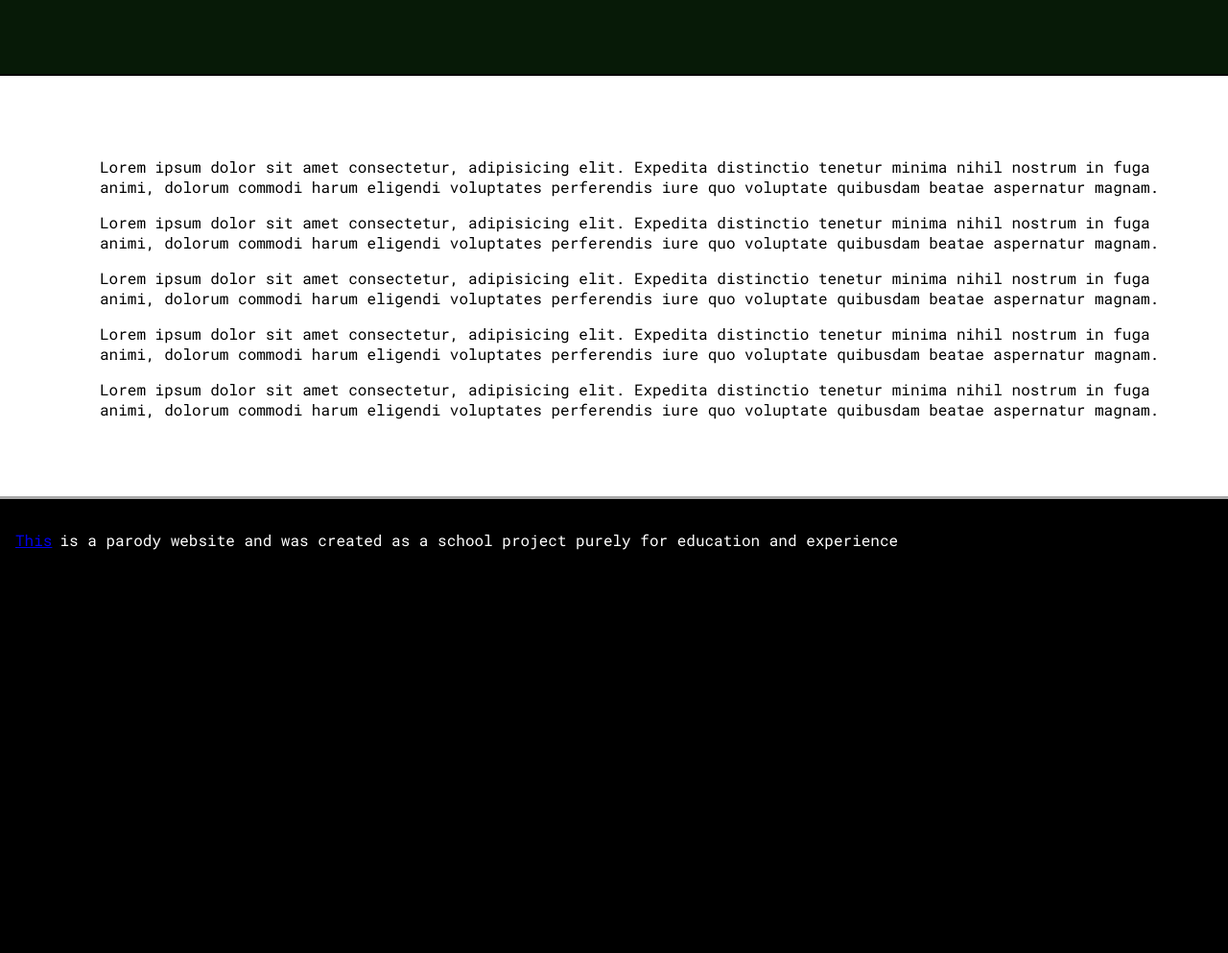
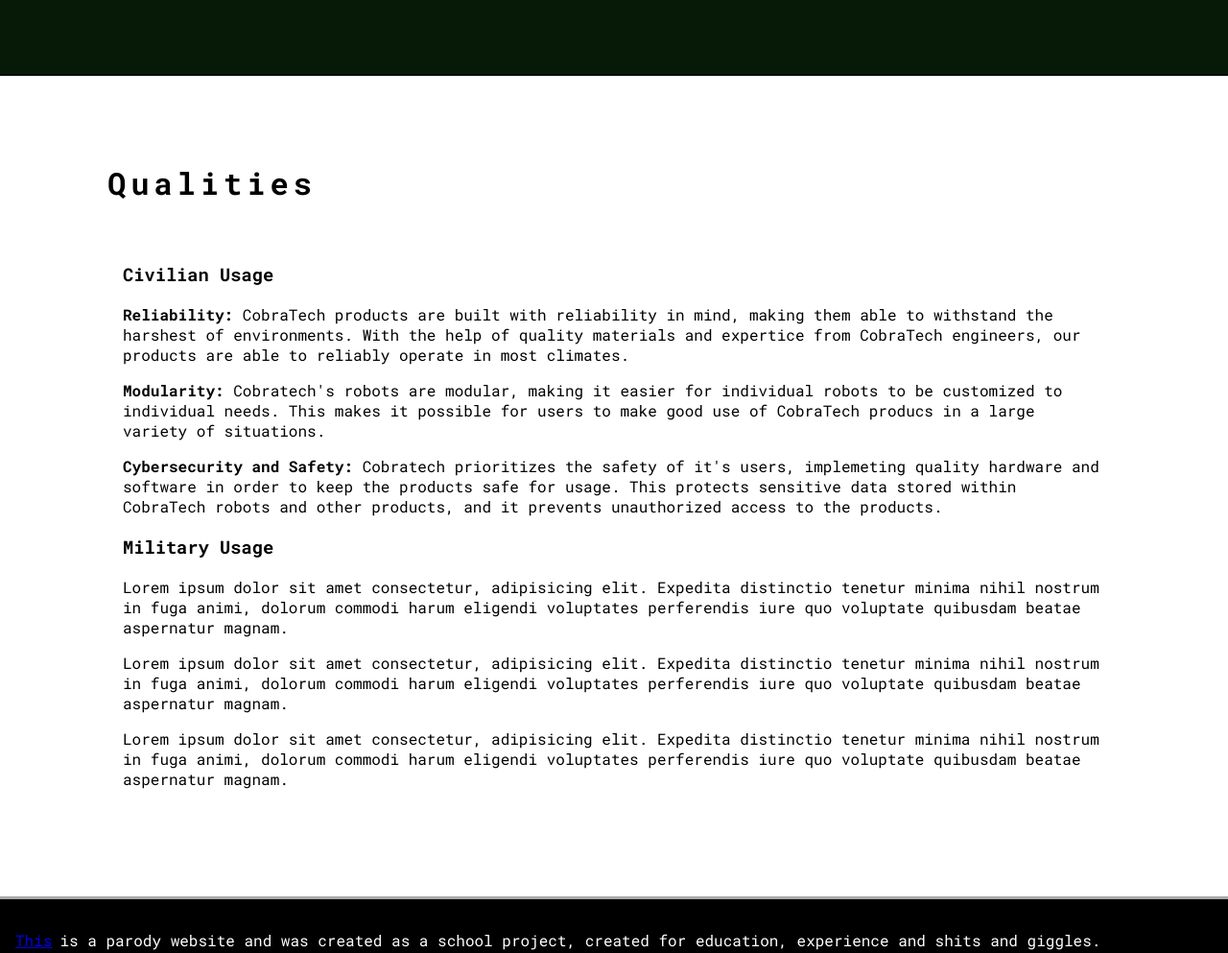
Before and after one commit to Addeballe/wu1-webbsida, a plain HTML site: page index.html in a window 1280 px wide. Shown: the part 1607-2600 px from the top of the page at 96% size. Before the commit the page ends 2212 px from the top, so only its background shows below. Drawn offline with Linux system fonts and the light colour scheme.

Commit message:
begun third container

```diff
--- a/index.html
+++ b/index.html
@@ -5,7 +5,7 @@
 <head>
     <meta charset="UTF-8">
     <meta name="viewport" content="width=device-width, initial-scale=1.0">
-    <title>Home - COBRATECH</title>
+    <title>Home - CobraTech</title>
     <link rel="stylesheet" href="reset.css">
     <link rel="stylesheet" href="style.css">
 </head>
@@ -69,10 +69,13 @@
     </div>
 
     <div class="container-third">
-        <h2></h2>
+        <h2>Qualities</h2>
         <ul class="point-list">
-            <li><p>Lorem ipsum dolor sit amet consectetur, adipisicing elit. Expedita distinctio tenetur minima nihil nostrum in fuga animi, dolorum commodi harum eligendi voluptates perferendis iure quo voluptate quibusdam beatae aspernatur magnam.</p></li>
-            <li><p>Lorem ipsum dolor sit amet consectetur, adipisicing elit. Expedita distinctio tenetur minima nihil nostrum in fuga animi, dolorum commodi harum eligendi voluptates perferendis iure quo voluptate quibusdam beatae aspernatur magnam.</p></li>
+            <li><h3>Civilian Usage</h3></li>
+            <li><p><strong>Reliability:</strong> CobraTech products are built with reliability in mind, making them able to withstand the harshest of environments. With the help of quality materials and expertice from CobraTech engineers, our products are able to reliably operate in most climates.</p></li>
+            <li><p><strong>Modularity:</strong> Cobratech's robots are modular, making it easier for individual robots to be customized to individual needs. This makes it possible for users to make good use of CobraTech producs in a large variety of situations.</p></li>
+            <li><p><strong>Cybersecurity and Safety:</strong> Cobratech prioritizes the safety of it's users, implemeting quality hardware and software in order to keep the products safe for usage. This protects sensitive data stored within CobraTech robots and other products, and it prevents unauthorized access to the products. </p></li>
+            <li><h3>Military Usage</h3></li>
             <li><p>Lorem ipsum dolor sit amet consectetur, adipisicing elit. Expedita distinctio tenetur minima nihil nostrum in fuga animi, dolorum commodi harum eligendi voluptates perferendis iure quo voluptate quibusdam beatae aspernatur magnam.</p></li>
             <li><p>Lorem ipsum dolor sit amet consectetur, adipisicing elit. Expedita distinctio tenetur minima nihil nostrum in fuga animi, dolorum commodi harum eligendi voluptates perferendis iure quo voluptate quibusdam beatae aspernatur magnam.</p></li>
             <li><p>Lorem ipsum dolor sit amet consectetur, adipisicing elit. Expedita distinctio tenetur minima nihil nostrum in fuga animi, dolorum commodi harum eligendi voluptates perferendis iure quo voluptate quibusdam beatae aspernatur magnam.</p></li>
@@ -80,7 +83,7 @@
     </div>
 
     <footer>
-        <div class="desc"><a href="desc.html">This</a><p>is a parody website and was created as a school project purely for education and experience</p></div>
+        <div class="desc"><a href="desc.html">This</a><p>is a parody website and was created as a school project, created for education, experience and shits and giggles.</p></div>
     </footer>
 </body>
 </html>
--- a/style.css
+++ b/style.css
@@ -23,7 +23,7 @@
     flex-wrap: wrap;
     justify-content: space-around;
     align-items: center;
-    border-bottom: 1px solid rgb(30, 30, 30);
+    border-bottom: 1px solid #1e1e1e;
     padding-top: 0.5rem;
     background-color: black;
 }
@@ -111,14 +111,23 @@
 }
 
 .container-third {
-    background-color: white;
-    color: black;
+    background-color: #ffffff;
+    color: #000000;
     justify-content: center;
-    padding: 4rem;
+    padding-left: 7rem;
+    padding-right: 7rem;
+    padding-top: 4rem;
+    padding-bottom: 4rem;
+}
+
+.container-third h2 {
+    font-size: 200%;
+    letter-spacing: 5px;
 }
 
 .point-list {
     list-style: none;
+    padding: 1rem;
 }
 
 .point-list li:hover {
```
Also changed, not shown: desc.html (+3 -3 lines).
